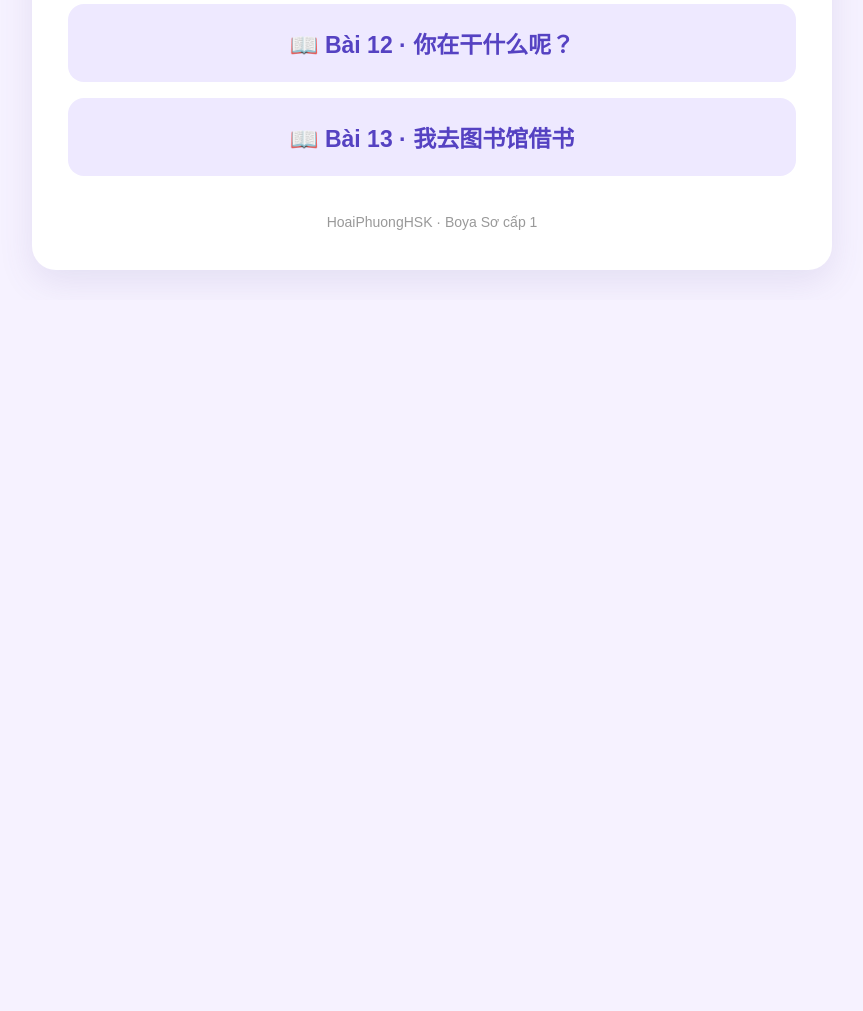
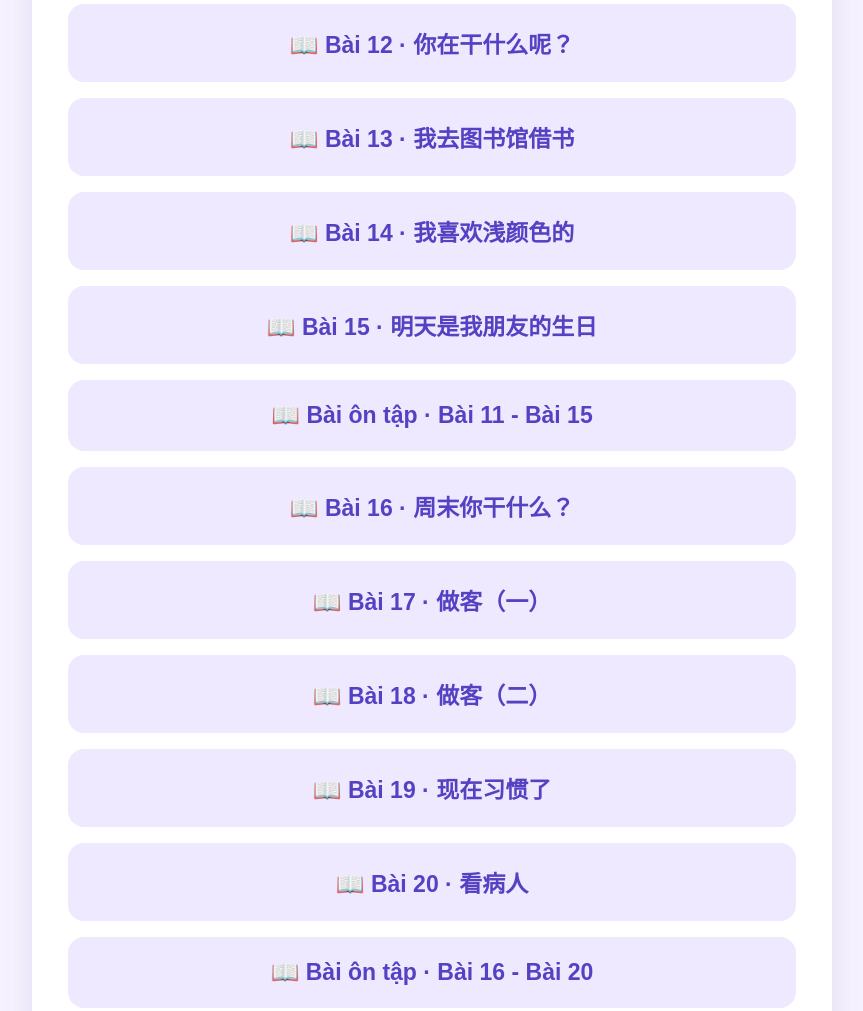
Before and after one commit to dieuminh-sketch/boya1-hoaiphuongHSK, a plain HTML site: page index.html in a window 1280 px wide. Shown: the part 1299-2310 px from the top of the page, without its empty margins (208-1071 px from the left). Before the commit the page ends 1599 px from the top, so only its background shows below. Drawn offline with Linux system fonts and the light colour scheme.

Commit message:
Update index.html

```diff
--- a/index.html
+++ b/index.html
@@ -161,6 +161,42 @@
         <div class="lesson-title">📖 Bài 13 · 我去图书馆借书 </div>
       </a>
 
+      <a class="lesson" href="Bai14/Boya1_Bai14_OnTap.html"target="_blank" rel="noopener noreferrer">
+        <div class="lesson-title">📖 Bài 14 · 我喜欢浅颜色的 </div>
+      </a>
+
+      <a class="lesson" href="Bai15/Boya1_Bai15_OnTap.html"target="_blank" rel="noopener noreferrer">
+        <div class="lesson-title">📖 Bài 15 · 明天是我朋友的生日 </div>
+      </a>
+
+      <a class="lesson" href="OnTap_Bai11-15/Boya1_OnTap_Bai11-15_HocVien.html"target="_blank" rel="noopener noreferrer">
+        <div class="lesson-title">📖 Bài ôn tập · Bài 11 - Bài 15 </div>
+      </a>
+
+      <a class="lesson" href="Bai16/Boya1_Bai16_OnTap.html"target="_blank" rel="noopener noreferrer">
+        <div class="lesson-title">📖 Bài 16 · 周末你干什么？ </div>
+      </a>
+
+      <a class="lesson" href="Bai17/Boya1_Bai17_OnTap.html"target="_blank" rel="noopener noreferrer">
+        <div class="lesson-title">📖 Bài 17 · 做客（一） </div>
+      </a>
+
+      <a class="lesson" href="Bai18/Boya1_Bai18_OnTap.html"target="_blank" rel="noopener noreferrer">
+        <div class="lesson-title">📖 Bài 18 · 做客（二） </div>
+      </a>
+
+      <a class="lesson" href="Bai19/Boya1_Bai19_OnTap.html"target="_blank" rel="noopener noreferrer">
+        <div class="lesson-title">📖 Bài 19 · 现在习惯了 </div>
+      </a>
+
+      <a class="lesson" href="Bai20/Boya1_Bai20_OnTap.html"target="_blank" rel="noopener noreferrer">
+        <div class="lesson-title">📖 Bài 20 · 看病人 </div>
+      </a>
+
+      <a class="lesson" href="OnTap_Bai16-20/Boya1_OnTap_Bai16-20_HocVien.html"target="_blank" rel="noopener noreferrer">
+        <div class="lesson-title">📖 Bài ôn tập · Bài 16 - Bài 20 </div>
+      </a>
+
     </div>
 
     <div class="footer">
```
